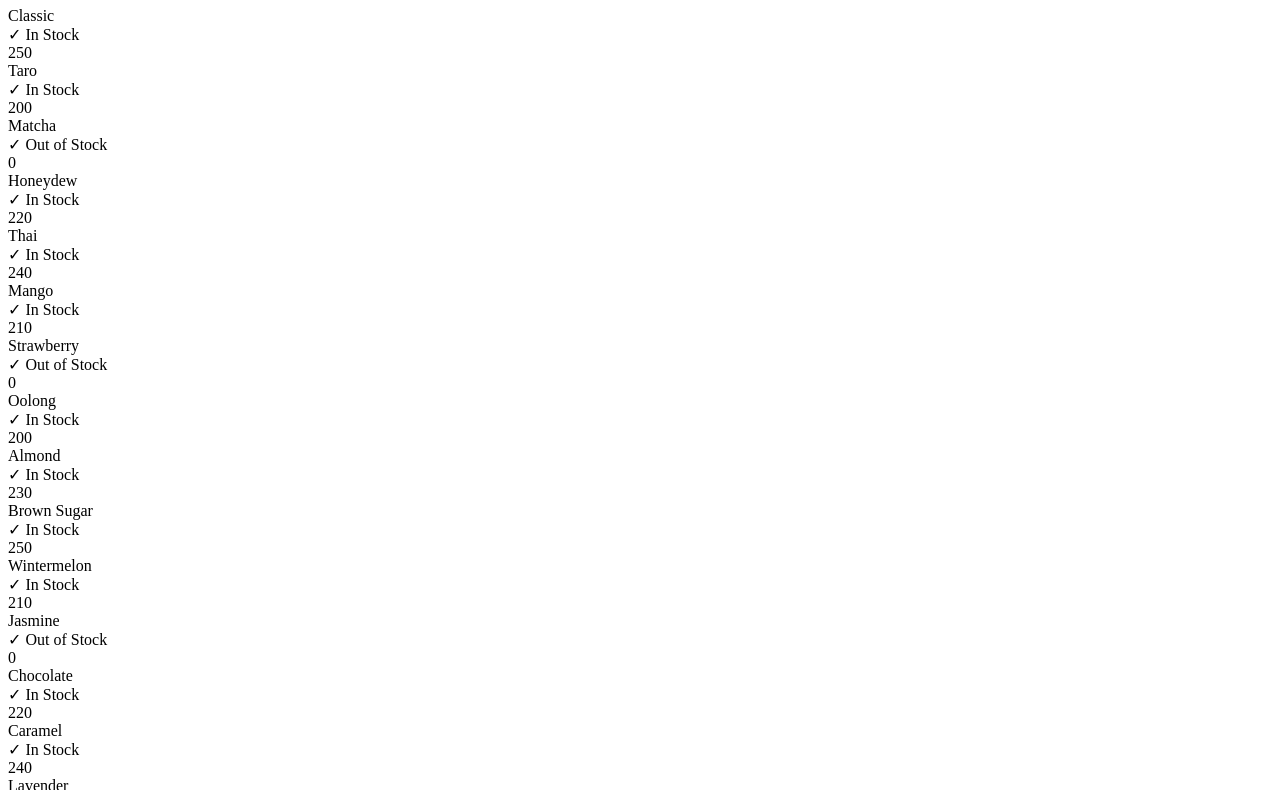
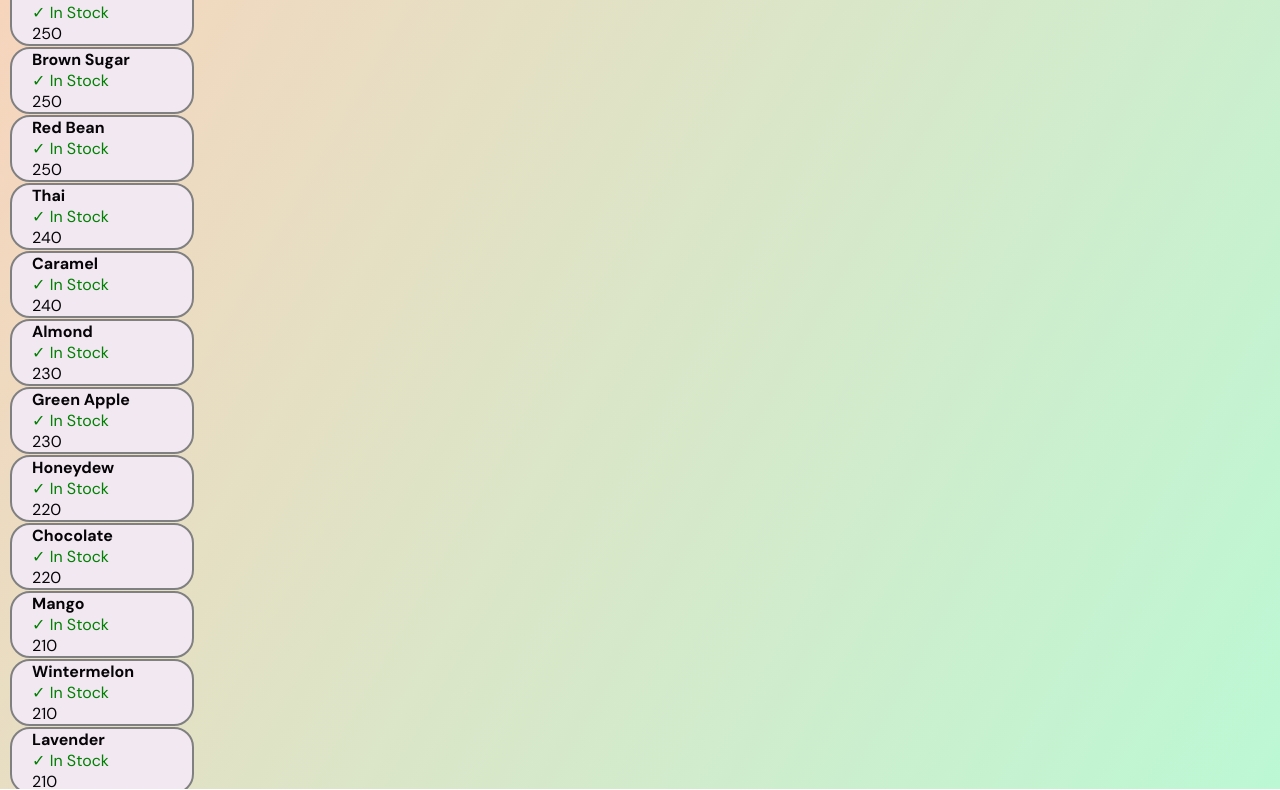
Before and after one commit to DDuran19/ddb_webapp, a plain HTML site: page pos/pos_app.html in a window 1280 px wide. Shown: the part 73-863 px from the top of the page. Drawn offline with Linux system fonts and the light colour scheme.

Commit message:
some progress

```diff
--- /dev/null
+++ b/pos/milktea.json
@@ -0,0 +1,5 @@
+{
+    "series": ["Milktea", "Fruittea", "Soda", "Frappe"],
+    "sizes": ["Solo", "Double", "Triple", "B1T1"],
+    "addons": ["Pearl", "Nata", "CreamCheese", "CheeseCake", "CreamPuff"]
+  }
--- a/pos/pos_app.html
+++ b/pos/pos_app.html
@@ -3,16 +3,27 @@
 <head>
     <meta charset="UTF-8">
     <meta name="viewport" content="width=device-width, initial-scale=1.0">
+    <link rel="stylesheet" href="styles.css">
+    <link rel="preconnect" href="https://fonts.googleapis.com">
+    <link rel="preconnect" href="https://fonts.gstatic.com" crossorigin>
+    <link href="https://fonts.googleapis.com/css2?family=DM+Sans:ital,wght@0,400;0,500;0,700;1,400;1,500;1,700&display=swap" rel="stylesheet">
     <title>Double D Brew - POS</title>
 </head>
 <body>
     <h1>Double D Brew</h1>
     <section>
-            <div class="flavors">
-                <div id="flavorList">
+        <div class="flavors">
+            <div id="flavorList">
 
-                </div>
             </div>
+        </div>
+    </section>
+    <section>
+        <div class = "series">
+            <div id = series-container>
+
+            </div>
+        </div>
     </section>
     <script src=".\pos_app.js"></script>
 </body>
--- a/pos/pos_app.js
+++ b/pos/pos_app.js
@@ -10,31 +10,38 @@ fetch("milkteaStock.json")
     .then((response) => {generateFlavor(response)});
 
 function generateFlavor(data){
+    data.sort((min, max) => max.amount - min.amount);
     data.forEach(item => {
         const newItem = document.createElement("div")
 
         const newItemName = document.createElement("div");
+        newItemName.appendChild(document.createTextNode(item.flavor));
+
         const newItemInstock = document.createElement("div");
         const newItemAmount = document.createElement("div");
-        newItemName.appendChild(document.createTextNode(item.flavor));
+        const checkmark = document.createElement("span");
 
-        const checkmark = document.createElement("span");
-        checkmark.innerHTML = "&#x2713; ";
+
 
         let newItemInstockText;
         if (item.instock){
             checkmark.setAttribute("class","checkmark green");
             newItemInstockText = "In Stock";
+            checkmark.innerHTML = "&#x2713; ";
+            newItemName.setAttribute("class", "flavor-name");
+            newItemAmount.appendChild(document.createTextNode(item.amount));
         } else {
             checkmark.setAttribute("class","checkmark red");
-            newItemInstockText = "Out of Stock";}
+            newItemName.setAttribute("class", "flavor-name red");
+            newItemInstockText = "Out of Stock";
+            checkmark.innerHTML = "&#x2717; ";}
 
         newItemInstock.appendChild(checkmark);
         newItemInstock.appendChild(document.createTextNode( newItemInstockText));
 
-        const newItemClass = item.instock ? "flavor-item" : "flavor-item red" ;
+        const newItemClass = item.instock ? "flavor-item green" : "flavor-item red" ;
         newItemInstock.setAttribute("class", newItemClass)
-        newItemAmount.appendChild(document.createTextNode(item.amount))
+
 
         newItem.setAttribute("id",item.flavor);
         newItem.setAttribute("class", "flavor-container");
@@ -43,4 +50,22 @@ function generateFlavor(data){
         newItem.appendChild(newItemAmount)
         flavorList.appendChild(newItem)
     });
+};
+
+const seriesContainer = document.getElementById("series-container")
+fetch("milktea.json")
+    .then((response) => {
+        if (!response.ok){
+            return "No Series to show"
+        } else {
+            return response.json();
+        }
+    })
+    .then((response) => {
+        generateAddons(response)
+    })
+function generateAddons(data){
+    data.forEach(addOn => {
+
+    });
 }
--- /dev/null
+++ b/pos/styles.css
@@ -0,0 +1,52 @@
+:root{
+    --text: #060407;
+    --background: #f7f2f8;
+    --primary-button: #d0cca9;
+    --secondary-button: #f1e8f2;
+    --accent: #68aca5;
+
+    --main-theme-biege: #f8d4bc;
+    --main-theme-green: #bcf8d4;
+    --background-gradient: linear-gradient(120deg, var(--main-theme-biege), var(--main-theme-green))
+
+}
+
+*,*::before*::after {
+    box-sizing: border-box;}
+* {
+    margin: 0;
+    font-family: 'DM Sans', sans-serif;}
+html{
+    color-scheme: light;}
+body {
+    background-color: var(--background);
+    color: var(--text);
+    overflow: hidden;
+    background: var(--background-gradient)
+}
+.flavors{
+    overflow-y: scroll;
+    overflow-x: hidden;
+    max-height: 100vh;
+    padding: 10px;
+    width: fit-content;;
+
+}
+.flavor-name{
+    font-weight: bold;
+}
+.flavor-container{
+    border: 2px solid gray;
+    border-radius: 20px;
+    padding-left: 20px;
+    width: 10em;
+    height: auto;
+    background-color: var(--secondary-button);
+    margin-bottom: 1px;
+}
+.flavor-container:hover{background-color: var(--main-theme-green); border-color: black;}
+
+
+
+.green{color: green}
+.red{color: red;    font-weight: bold; text-decoration: line-through;}
```
